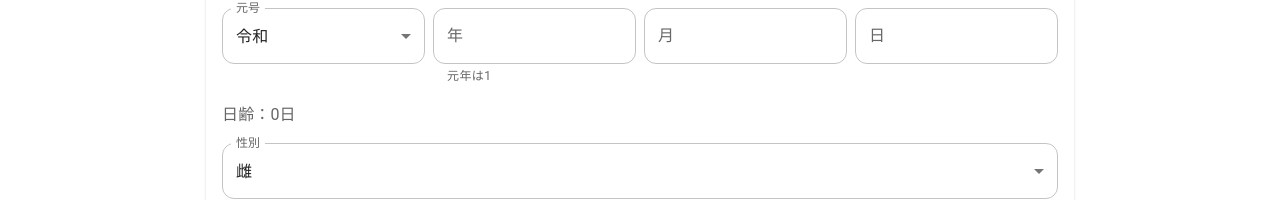
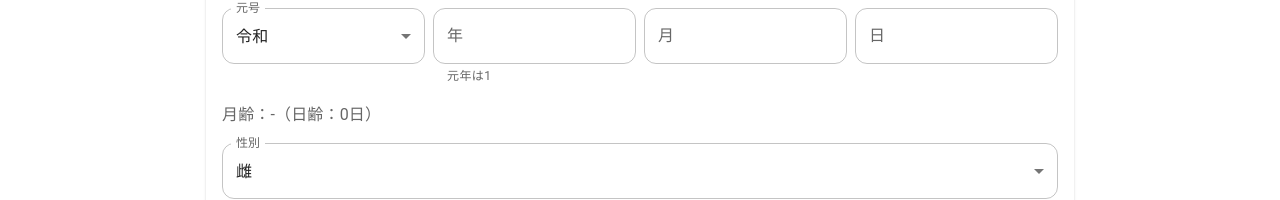
Before and after one commit to farmpro-iwate/FarmPro, a React (Vite) app in the folder client/: page /calves/new in a window 1280 px wide. Shown: the part 506-706 px from the top of the page. Built offline with nearby package versions, Linux system fonts and the light colour scheme.

Commit message:
Starter Pack 249: show calf month age in form

```diff
--- a/client/src/pages/CalfForm.tsx
+++ b/client/src/pages/CalfForm.tsx
@@ -4,7 +4,7 @@ import { Alert, Button, Card, CardContent, MenuItem, Stack, TextField, Typograph
 import { BirthdayField } from '../components/BirthdayField';
 import { CalfInput } from '../types/calf';
 import { createCalf, getCalf, updateCalf } from '../services/calfApi';
-import { calculateAgeDays, calculateDg, judgeDg } from '../utils/calf';
+import { calculateAgeDays, calculateAgeMonthsAndDays, calculateDg, judgeDg } from '../utils/calf';
 
 type Props = { mode: 'create' | 'edit' };
 
@@ -80,6 +80,7 @@ export function CalfForm({ mode }: Props) {
 
   if (loading) return <Typography>読み込み中...</Typography>;
   const dg = calculateDg(form.startWeight, form.currentWeight, form.elapsedDays);
+  const age = calculateAgeMonthsAndDays(form.birthday);
   const usesMilk = form.feedingMethod === '人工哺育' || form.feedingMethod === '混合哺育';
 
   return (
@@ -90,7 +91,7 @@ export function CalfForm({ mode }: Props) {
         <TextField label="個体識別番号" value={form.identificationNumber} onChange={(e) => setValue('identificationNumber', e.target.value)} fullWidth />
         <TextField label="名号" value={form.name} onChange={(e) => setValue('name', e.target.value)} required fullWidth />
         <BirthdayField value={form.birthday} onChange={(value) => setValue('birthday', value)} required />
-        <Typography color="text.secondary">日齢：{calculateAgeDays(form.birthday)}日</Typography>
+        <Typography color="text.secondary">月齢：{age.label}（日齢：{calculateAgeDays(form.birthday)}日）</Typography>
         <TextField label="性別" select value={form.sex} onChange={(e) => setValue('sex', e.target.value)} fullWidth>
           <MenuItem value="雌">雌</MenuItem><MenuItem value="雄">雄</MenuItem><MenuItem value="去勢">去勢</MenuItem>
         </TextField>
```
